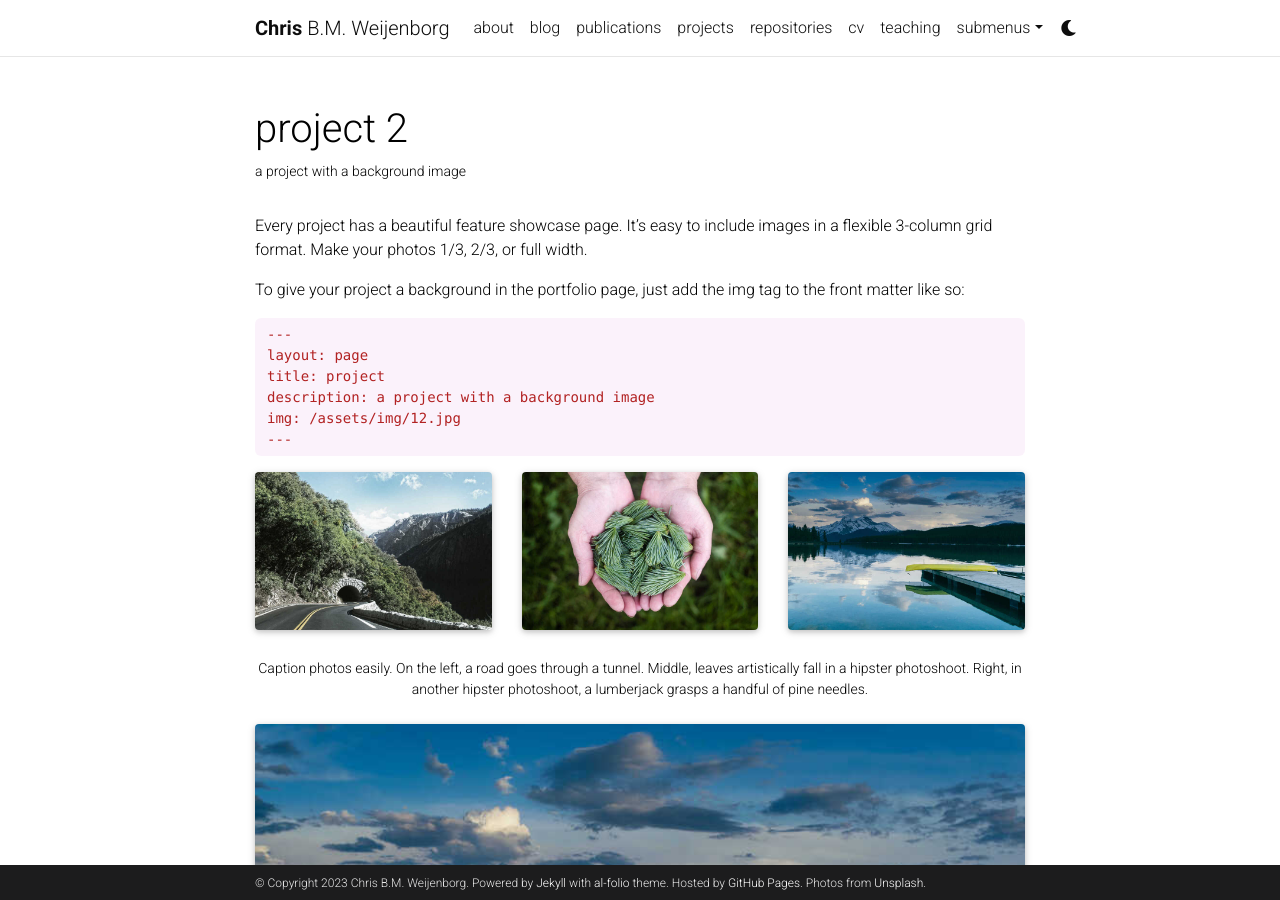
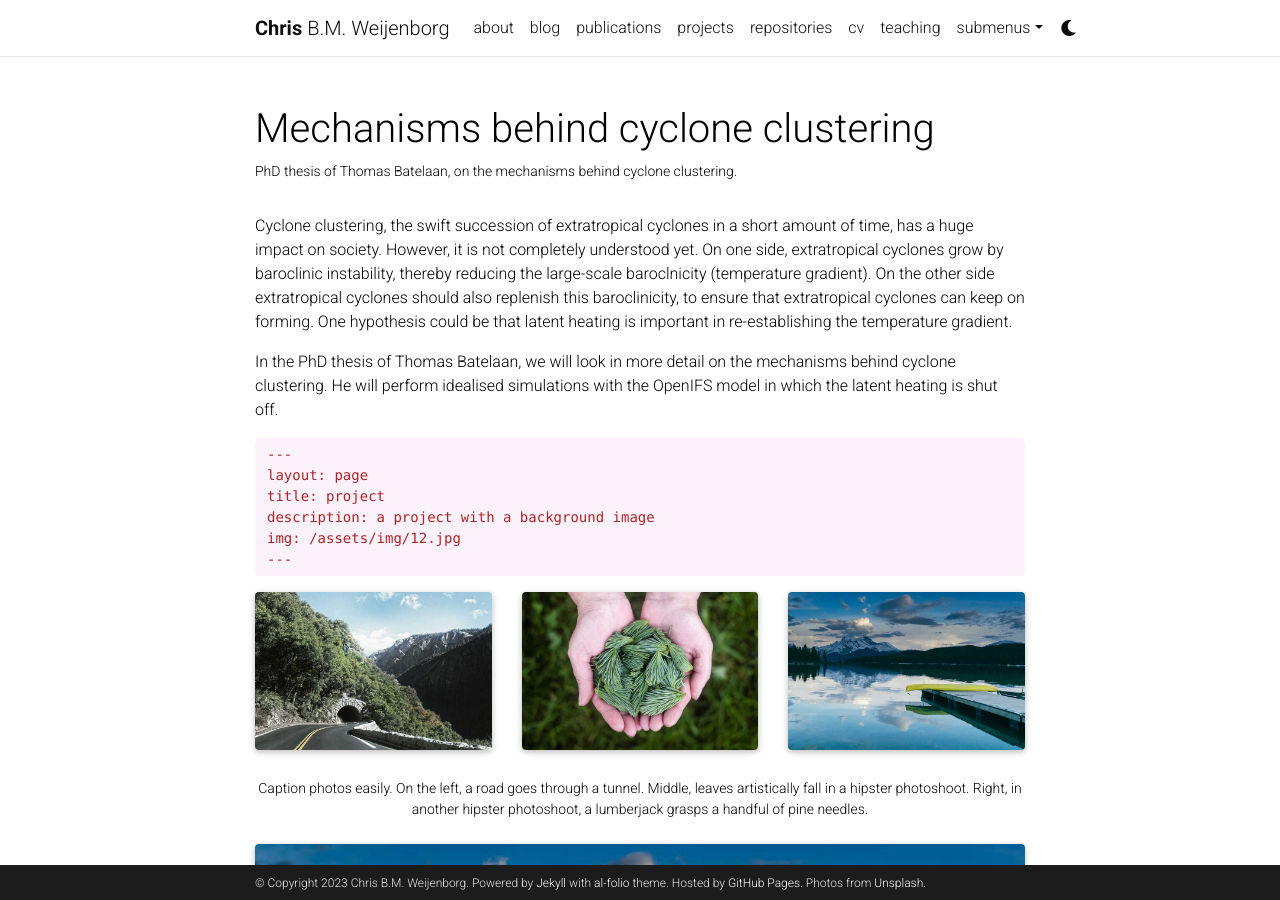
Before and after one commit to chrisweij/chrisweij.github.io, a Jekyll site: the page built from _projects/2_project.md, in a window 1280 px wide and 900 px high. Built offline with Jekyll 4.4.1, drawn with Linux system fonts in a browser that asks for light colours; full-size pictures stand in for the smaller copies a plugin makes; comment, search, counter and statistics services are not loaded; a style sheet for code colours, icons or effects is not loaded.

Commit message:
Added project Tbatelaan

```diff
--- a/_projects/2_project.md
+++ b/_projects/2_project.md
@@ -1,17 +1,15 @@
 ---
 layout: page
-title: project 2
-description: a project with a background image
+title: Mechanisms behind cyclone clustering
+description: PhD thesis of Thomas Batelaan, on the mechanisms behind cyclone clustering.
 img: assets/img/3.jpg
 importance: 2
 category: work
 ---
 
-Every project has a beautiful feature showcase page.
-It's easy to include images in a flexible 3-column grid format.
-Make your photos 1/3, 2/3, or full width.
+Cyclone clustering, the swift succession of extratropical cyclones in a short amount of time, has a huge impact on society. However, it is not completely understood yet. On one side, extratropical cyclones grow by baroclinic instability, thereby reducing the large-scale baroclnicity (temperature gradient). On the other side extratropical cyclones should also replenish this baroclinicity, to ensure that extratropical cyclones can keep on forming. One hypothesis could be that latent heating is important in re-establishing the temperature gradient.
 
-To give your project a background in the portfolio page, just add the img tag to the front matter like so:
+In the PhD thesis of Thomas Batelaan, we will look in more detail on the mechanisms behind cyclone clustering. He will perform idealised simulations with the OpenIFS model in which the latent heating is shut off.
 
     ---
     layout: page
```
